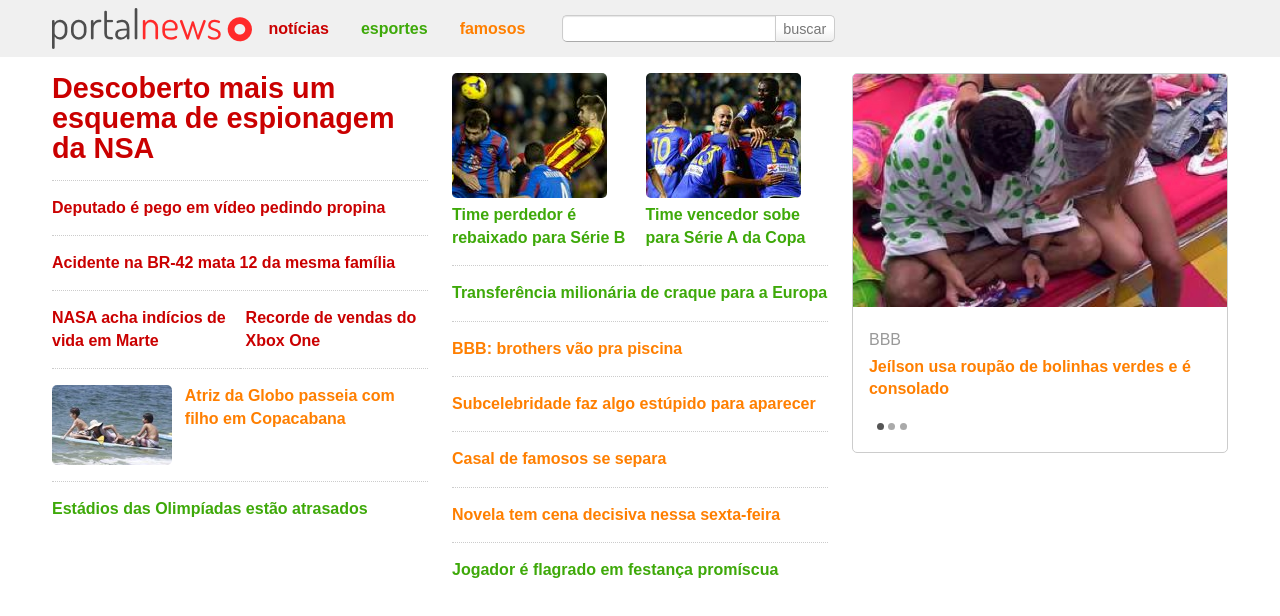
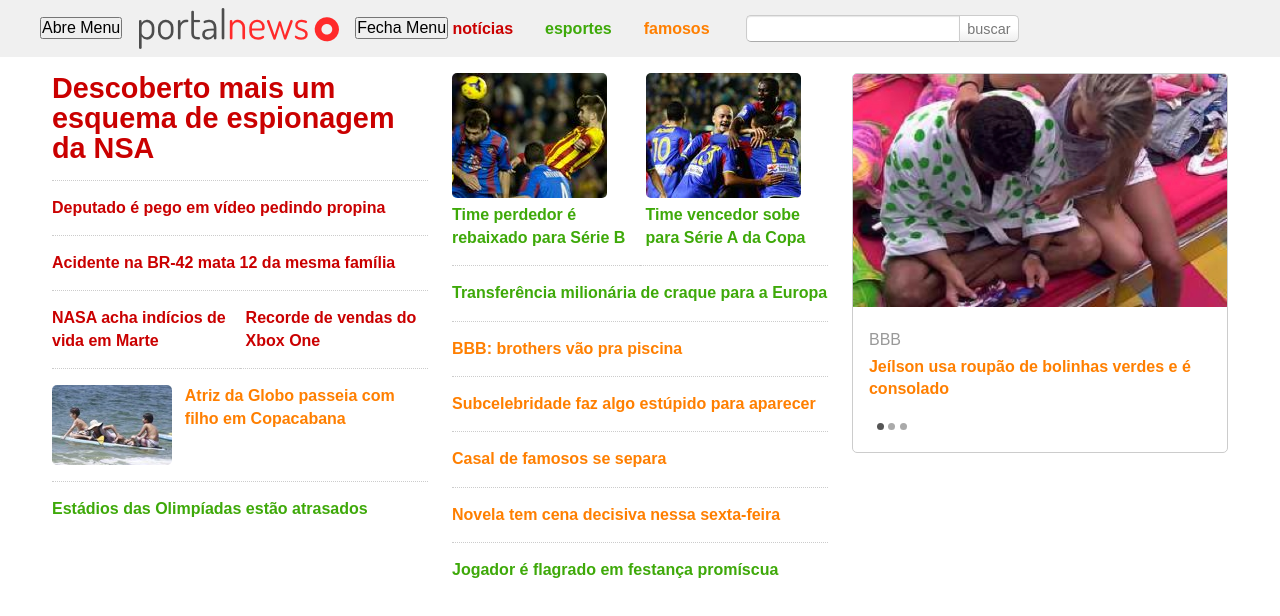
Before and after one commit to andytsunami/responsivo, a plain HTML site: page index.html in a window 1280 px wide. Drawn offline with Linux system fonts and the light colour scheme.

Commit message:
Capitulo 05 - Atividade 01 - Adicionando menu

```diff
--- a/index.html
+++ b/index.html
@@ -11,12 +11,13 @@
 
 	<header>
 		<div class="container">
-
+            <button class="menu-abrir">Abre Menu</button>
 			<h1 class="logo">
 				<img src="img/logo.png" alt="Notícias.com">
 			</h1>
 
 			<nav class="barra-nav">
+                <button class="menu-fechar">Fecha Menu</button>
 				<ul class="menu-principal">
 					<li><a href="noticias.html" class="noticias">Notícias</a>
 					<li><a href="esportes.html" class="esportes">Esportes</a>
```
